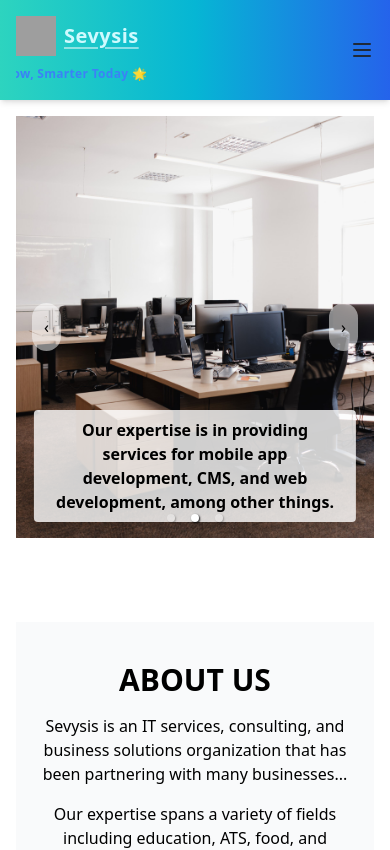
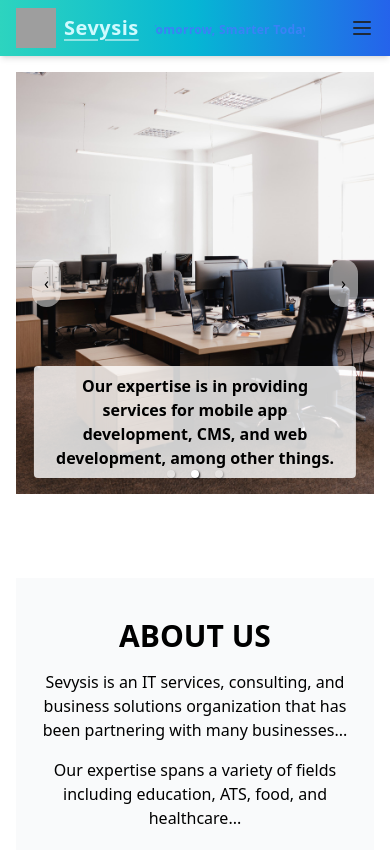
Before and after one commit to Deepak9123/sevysis-client, a React (Create React App) app: page / in a window 390 px wide. Shown: the top 850 px of the page. Built offline with nearby package versions, Linux system fonts and the light colour scheme; grey boxes are pictures that could not be loaded.

Commit message:
changes in company tagline for mobile view

```diff
--- a/src/components/EnquiryModal.js
+++ b/src/components/EnquiryModal.js
@@ -56,7 +56,7 @@ const EnquiryModal = ({ onClose }) => {
   return (
     <>
       <div className="fixed inset-0 z-40 flex items-center justify-center bg-black bg-opacity-50">
-        <div className="bg-white p-6 rounded-lg w-full max-w-md shadow-lg relative z-50">
+        <div className="bg-white rounded-lg w-full max-w-xs sm:max-w-sm p-4 sm:p-6 shadow-lg relative z-50">
           <div className="flex justify-between items-center mb-4">
             <h2 className="text-xl font-semibold">Enquiry Form</h2>
             <button
--- a/src/components/Header.js
+++ b/src/components/Header.js
@@ -25,24 +25,22 @@ const Header = ({ onEnquiryClick }) => {
   const toggleMobileMenu = () => setMobileMenuOpen(!mobileMenuOpen);
 
   return (
-    <header className="sticky top-0 z-50 bg-gradient-to-r from-teal-400 via-cyan-500 to-blue-600 shadow-md p-4">
+    <header className="sticky top-0 z-50 bg-gradient-to-r from-teal-400 via-cyan-500 to-blue-600 shadow-md p-4 md:p-4 py-2 md:py-4">
       <div className="flex items-center justify-between">
-        {/* Logo and Tagline */}
         <div
-          className="flex flex-col md:flex-row md:items-center cursor-pointer group"
+          className="flex items-center cursor-pointer group"
           onClick={() => navigate("/")}
         >
+          {/* Logo and Company Name */}
           <div className="flex items-center space-x-2">
             <img src={logo} alt="Sevysis Logo" className="h-10 w-10" />
-            <div className="flex flex-col">
             <span className="text-xl font-bold text-cyan-100 tracking-wide underline decoration-white/50 underline-offset-4 group-hover:text-white transition-colors duration-200">
               Sevysis
             </span>
           </div>
-          </div>
 
-          {/* Tagline: Slideshow effect */}
-          <div className="overflow-hidden w-56 md:w-64 mt-1 md:mt-0 md:ml-4">
+          {/* Marquee tagline with left margin and smaller top margin on mobile */}
+          <div className="overflow-hidden max-w-[150px] md:max-w-[256px] ml-4 mt-0 md:mt-1">
             <div className="whitespace-nowrap animate-marquee">
               <span className="text-xs md:text-sm text-blue-500 font-semibold tracking-wide">
                 🌟 Healthier Tomorrow, Smarter Today 🌟
@@ -84,6 +82,7 @@ const Header = ({ onEnquiryClick }) => {
 
           <Link
             to="/about"
+            onClick={() => setServicesOpen(false)}
             className="text-white hover:bg-cyan-700 hover:text-white px-3 py-2 text-sm font-medium rounded transition duration-150"
           >
             About
@@ -149,13 +148,17 @@ const Header = ({ onEnquiryClick }) => {
 
           <Link
             to="/find-us"
+            onClick={() => setServicesOpen(false)}
             className="text-white hover:bg-cyan-700 hover:text-white px-3 py-2 text-sm font-medium rounded transition duration-150"
           >
             Find Us
           </Link>
 
           <button
-  onClick={onEnquiryClick}
+            onClick={() => {
+              setServicesOpen(false);
+              onEnquiryClick();
+            }}
             className="text-white hover:bg-cyan-700 hover:text-white px-3 py-2 text-sm font-medium rounded transition duration-150"
           >
             Enquiry
```
Lines whose indentation alone changed are shown as unchanged.
